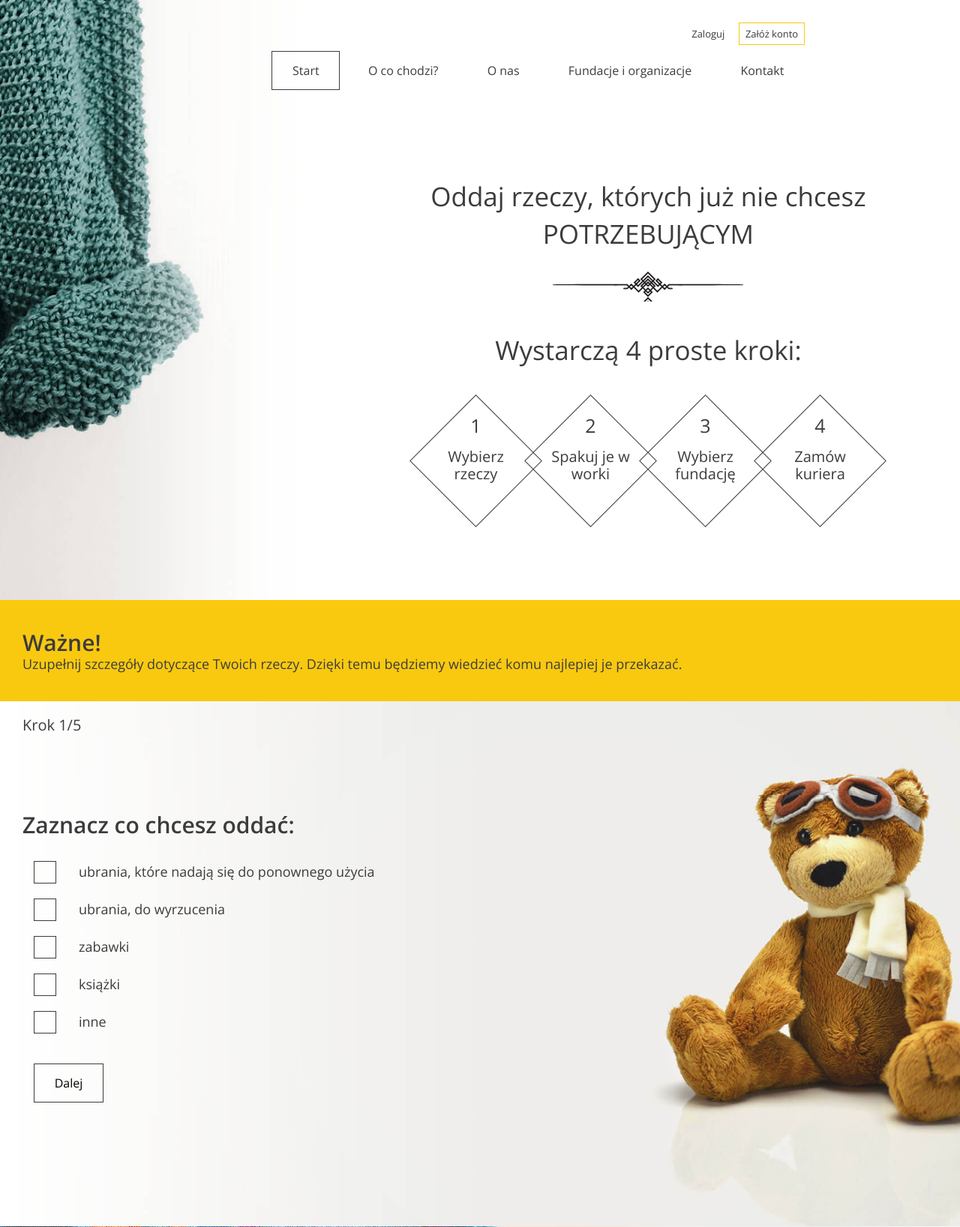
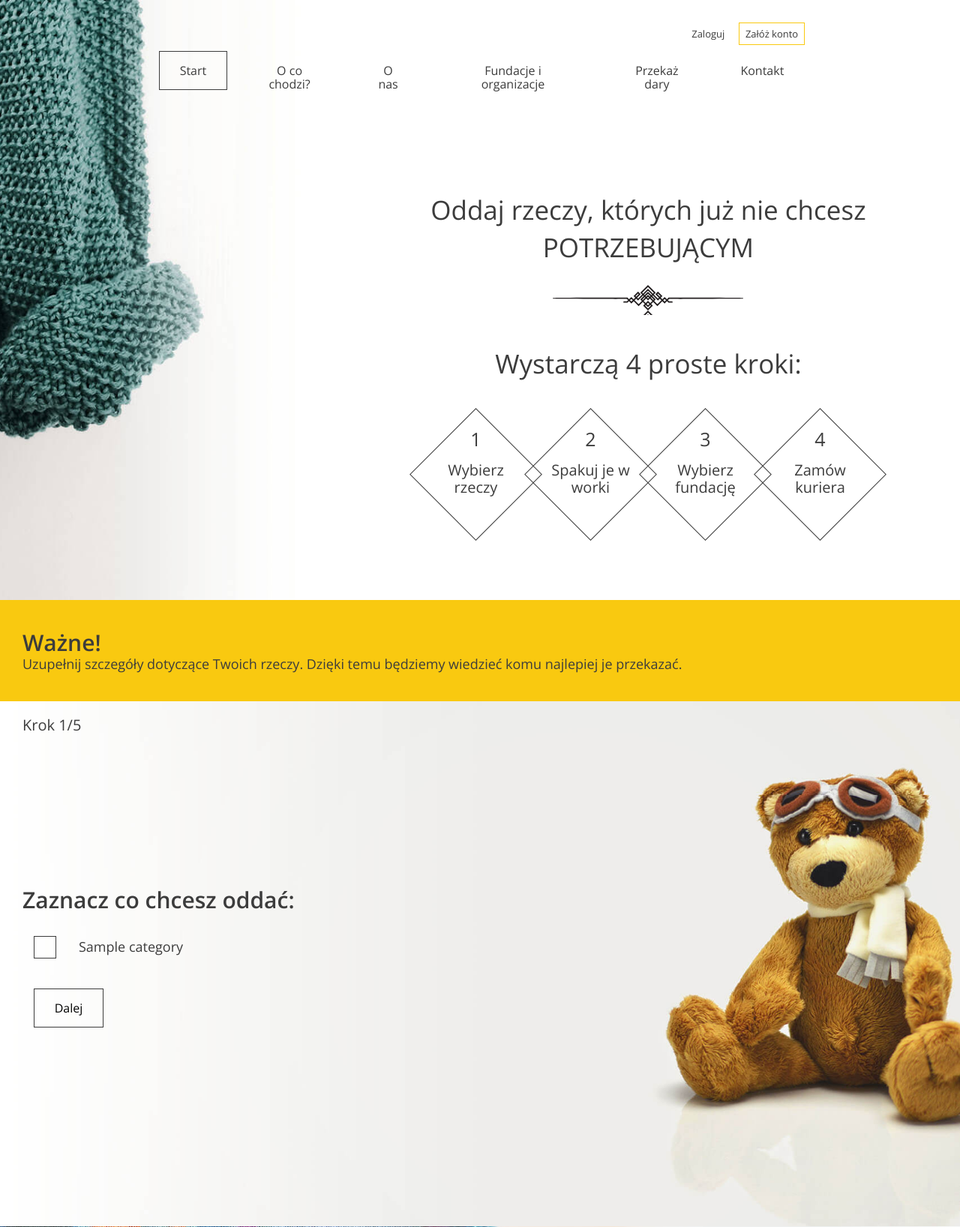
Before and after one commit to natalia-sk/portfolio-charity, a Django app: template portfolio_lab/charity/templates/charity/form.html in a window 1280 px wide. Shown: the top 1636 px of the page at 75% size. Run offline with Django 3.2, Linux system fonts and the light colour scheme; the template is opened without the code that fills it: most values are stand-ins (such as "Sample title", 1, 10 or a date in 2020).

Commit message:
Add donation - form - step 1.

```diff
--- a/portfolio_lab/charity/templates/base/header.html
+++ b/portfolio_lab/charity/templates/base/header.html
@@ -23,9 +23,7 @@
           <li><a href="{% url 'landing-page' %}#steps" class="btn btn--without-border">O co chodzi?</a></li>
           <li><a href="{% url 'landing-page' %}#about-us" class="btn btn--without-border">O nas</a></li>
           <li><a href="{% url 'landing-page' %}#help" class="btn btn--without-border">Fundacje i organizacje</a></li>
-          {% if user.is_authenticated %}
-            <li><a href="{% url 'add-donation' %}#form--steps" class="btn btn--without-border">Przekaż dary</a></li>
-          {% endif %}
+          <li><a href="{% url 'add-donation' %}#form--steps" class="btn btn--without-border">Przekaż dary</a></li>
           <li><a href="#contact" class="btn btn--without-border">Kontakt</a></li>
         </ul>
       </nav>
--- a/portfolio_lab/charity/templates/charity/form.html
+++ b/portfolio_lab/charity/templates/charity/form.html
@@ -62,55 +62,20 @@
           <div data-step="1" class="active">
             <h3>Zaznacz co chcesz oddać:</h3>
 
+          {% for category in categories %}
             <div class="form-group form-group--checkbox">
               <label>
                 <input
                   type="checkbox"
                   name="categories"
-                  value="clothes-to-use"
-                />
+                  value="{{ category.name }}"/>
                 <span class="checkbox"></span>
-                <span class="description"
-                  >ubrania, które nadają się do ponownego użycia</span
-                >
+                <span class="description">
+                  {{ category.name }}
+                </span>
               </label>
             </div>
-
-            <div class="form-group form-group--checkbox">
-              <label>
-                <input
-                  type="checkbox"
-                  name="categories"
-                  value="clothes-useless"
-                />
-                <span class="checkbox"></span>
-                <span class="description">ubrania, do wyrzucenia</span>
-              </label>
-            </div>
-
-            <div class="form-group form-group--checkbox">
-              <label>
-                <input type="checkbox" name="categories" value="toys" />
-                <span class="checkbox"></span>
-                <span class="description">zabawki</span>
-              </label>
-            </div>
-
-            <div class="form-group form-group--checkbox">
-              <label>
-                <input type="checkbox" name="categories" value="books" />
-                <span class="checkbox"></span>
-                <span class="description">książki</span>
-              </label>
-            </div>
-
-            <div class="form-group form-group--checkbox">
-              <label>
-                <input type="checkbox" name="categories" value="other" />
-                <span class="checkbox"></span>
-                <span class="description">inne</span>
-              </label>
-            </div>
+          {% endfor %}
 
             <div class="form-group form-group--buttons">
               <button type="button" class="btn next-step">Dalej</button>
--- a/portfolio_lab/portfolio/settings.py
+++ b/portfolio_lab/portfolio/settings.py
@@ -122,6 +122,7 @@ USE_TZ = True
 # https://docs.djangoproject.com/en/2.2/howto/static-files/
 
 STATIC_URL = '/static/'
+LOGIN_URL = '/login/'
 
 try:
     from .local_settings import DATABASES
```
Also changed, not shown: portfolio_lab/charity/views.py (+7 -3 lines).
